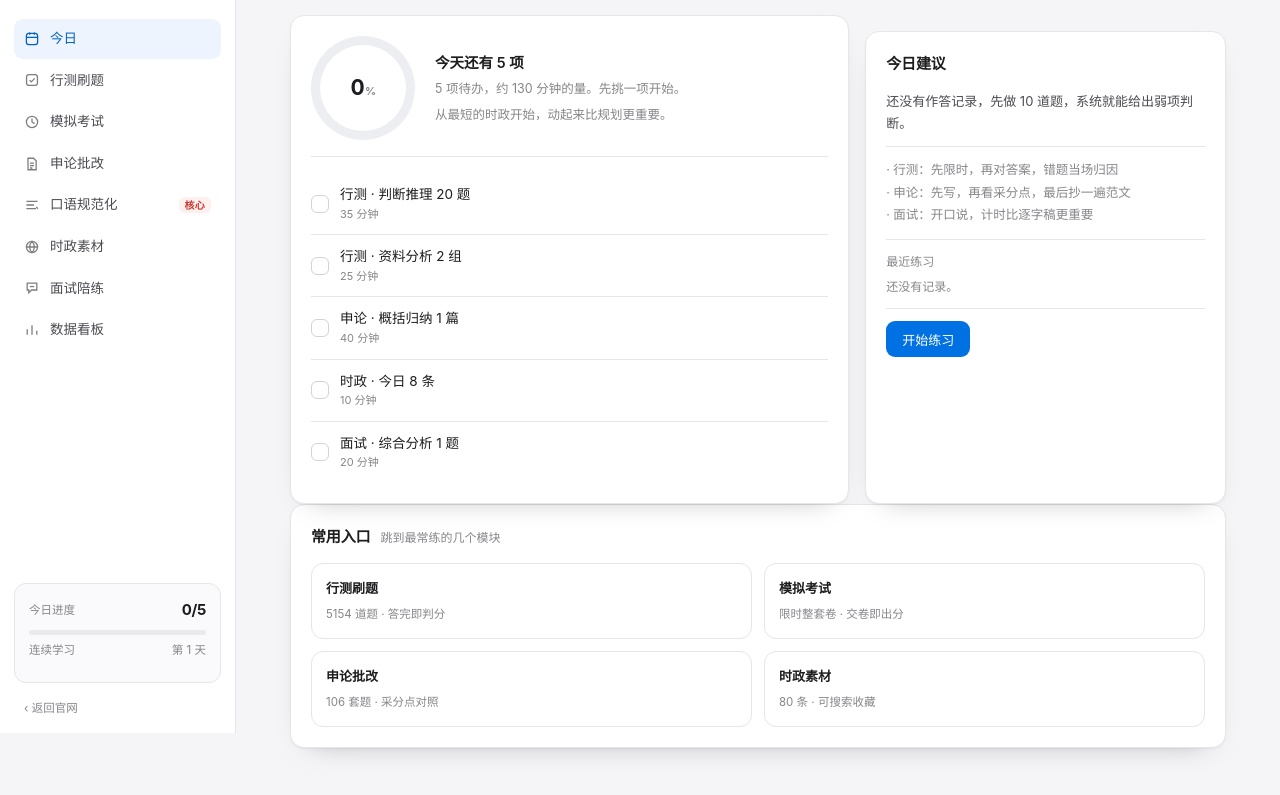
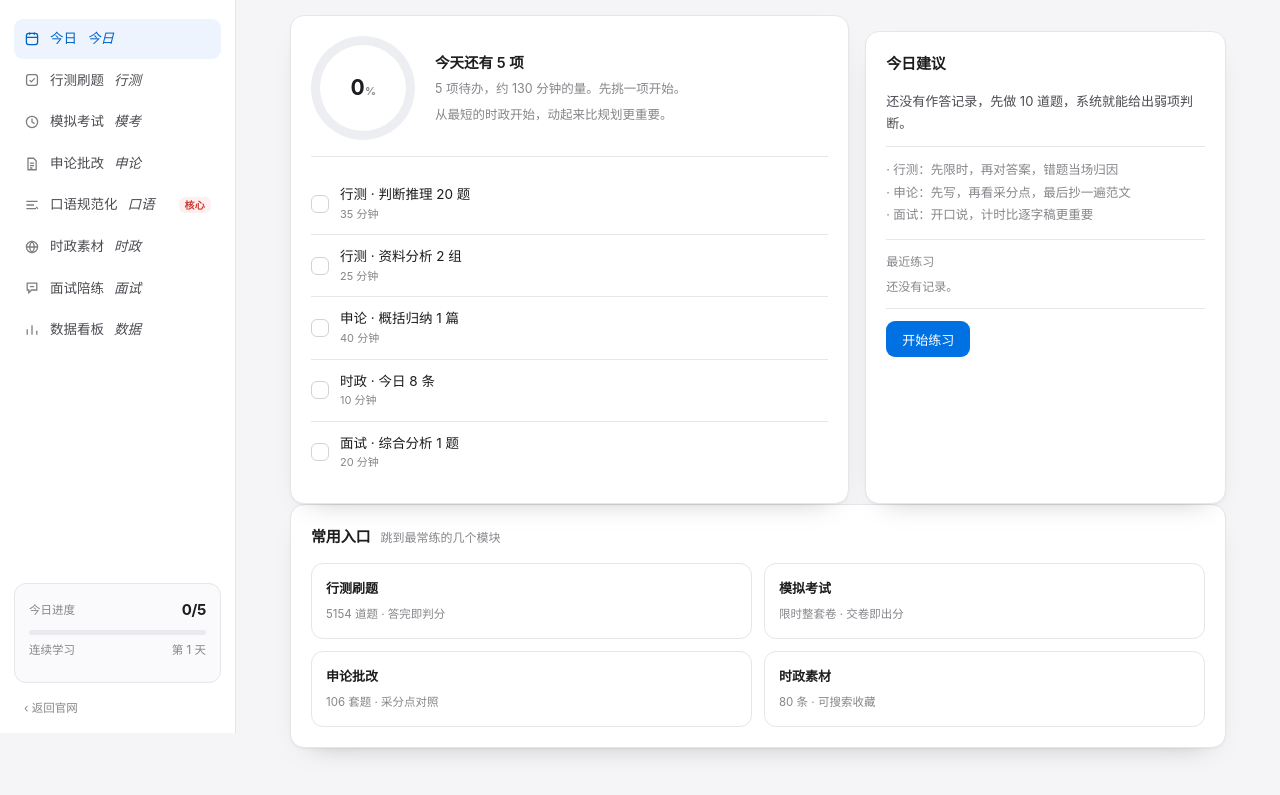
Before and after one commit to Ellis-ovo/kaogong, a plain HTML site: page app.html in a window 1280 px wide. Shown: the part 67-862 px from the top of the page. Drawn offline with Linux system fonts and the light colour scheme.

Commit message:
update app.html

```diff
--- a/app.html
+++ b/app.html
@@ -17,14 +17,14 @@
       <span>考公学习系统<small>学习工作台</small></span>
     </a>
     <nav id="nav">
-      <a class="nav-link" href="#today" data-view="today"><svg viewBox="0 0 20 20" fill="none" stroke="currentColor" stroke-width="1.6"><rect x="3" y="3" width="14" height="14" rx="3"/><path d="M7 1.8v3M13 1.8v3M3 8h14"/></svg><span>今日</span></a>
-      <a class="nav-link" href="#xingce" data-view="xingce"><svg viewBox="0 0 20 20" fill="none" stroke="currentColor" stroke-width="1.6"><rect x="3.2" y="3.2" width="13.6" height="13.6" rx="3"/><path d="M7 10.2l2.1 2.1L13.4 8"/></svg><span>行测刷题</span></a>
-      <a class="nav-link" href="#mock" data-view="mock"><svg viewBox="0 0 20 20" fill="none" stroke="currentColor" stroke-width="1.6"><circle cx="10" cy="10" r="7"/><path d="M10 5.6V10l3.2 2"/></svg><span>模拟考试</span></a>
-      <a class="nav-link" href="#shenlun" data-view="shenlun"><svg viewBox="0 0 20 20" fill="none" stroke="currentColor" stroke-width="1.6"><path d="M5 2.8h7l3.2 3.2v11.2H5z"/><path d="M7.5 9h5M7.5 12h5M7.5 15h3"/></svg><span>申论批改</span></a>
-      <a class="nav-link" href="#koushu" data-view="koushu"><svg viewBox="0 0 20 20" fill="none" stroke="currentColor" stroke-width="1.6"><path d="M3 5.5h14M3 10h9.5M3 14.5h12"/><path d="M15.2 12.4l2.2 2.2"/></svg><span>口语规范化</span><em class="tag">核心</em></a>
-      <a class="nav-link" href="#shizheng" data-view="shizheng"><svg viewBox="0 0 20 20" fill="none" stroke="currentColor" stroke-width="1.6"><circle cx="10" cy="10" r="7"/><path d="M2.6 10h14.8M10 3c2 2.2 3 4.5 3 7s-1 4.8-3 7c-2-2.2-3-4.5-3-7s1-4.8 3-7z"/></svg><span>时政素材</span></a>
-      <a class="nav-link" href="#mianshi" data-view="mianshi"><svg viewBox="0 0 20 20" fill="none" stroke="currentColor" stroke-width="1.6"><path d="M4 4h12v8.5H9.5L6 16v-3.5H4z"/><path d="M7.4 8.2h5.2"/></svg><span>面试陪练</span></a>
-      <a class="nav-link" href="#stats" data-view="stats"><svg viewBox="0 0 20 20" fill="none" stroke="currentColor" stroke-width="1.6"><path d="M4 16V9M10 16V4M16 16v-5"/></svg><span>数据看板</span></a>
+      <a class="nav-link" href="#today" data-view="today"><svg viewBox="0 0 20 20" fill="none" stroke="currentColor" stroke-width="1.6"><rect x="3" y="3" width="14" height="14" rx="3"/><path d="M7 1.8v3M13 1.8v3M3 8h14"/></svg><span>今日</span><i class="nav-short">今日</i></a>
+      <a class="nav-link" href="#xingce" data-view="xingce"><svg viewBox="0 0 20 20" fill="none" stroke="currentColor" stroke-width="1.6"><rect x="3.2" y="3.2" width="13.6" height="13.6" rx="3"/><path d="M7 10.2l2.1 2.1L13.4 8"/></svg><span>行测刷题</span><i class="nav-short">行测</i></a>
+      <a class="nav-link" href="#mock" data-view="mock"><svg viewBox="0 0 20 20" fill="none" stroke="currentColor" stroke-width="1.6"><circle cx="10" cy="10" r="7"/><path d="M10 5.6V10l3.2 2"/></svg><span>模拟考试</span><i class="nav-short">模考</i></a>
+      <a class="nav-link" href="#shenlun" data-view="shenlun"><svg viewBox="0 0 20 20" fill="none" stroke="currentColor" stroke-width="1.6"><path d="M5 2.8h7l3.2 3.2v11.2H5z"/><path d="M7.5 9h5M7.5 12h5M7.5 15h3"/></svg><span>申论批改</span><i class="nav-short">申论</i></a>
+      <a class="nav-link" href="#koushu" data-view="koushu"><svg viewBox="0 0 20 20" fill="none" stroke="currentColor" stroke-width="1.6"><path d="M3 5.5h14M3 10h9.5M3 14.5h12"/><path d="M15.2 12.4l2.2 2.2"/></svg><span>口语规范化</span><i class="nav-short">口语</i><em class="tag">核心</em></a>
+      <a class="nav-link" href="#shizheng" data-view="shizheng"><svg viewBox="0 0 20 20" fill="none" stroke="currentColor" stroke-width="1.6"><circle cx="10" cy="10" r="7"/><path d="M2.6 10h14.8M10 3c2 2.2 3 4.5 3 7s-1 4.8-3 7c-2-2.2-3-4.5-3-7s1-4.8 3-7z"/></svg><span>时政素材</span><i class="nav-short">时政</i></a>
+      <a class="nav-link" href="#mianshi" data-view="mianshi"><svg viewBox="0 0 20 20" fill="none" stroke="currentColor" stroke-width="1.6"><path d="M4 4h12v8.5H9.5L6 16v-3.5H4z"/><path d="M7.4 8.2h5.2"/></svg><span>面试陪练</span><i class="nav-short">面试</i></a>
+      <a class="nav-link" href="#stats" data-view="stats"><svg viewBox="0 0 20 20" fill="none" stroke="currentColor" stroke-width="1.6"><path d="M4 16V9M10 16V4M16 16v-5"/></svg><span>数据看板</span><i class="nav-short">数据</i></a>
     </nav>
 
     <div class="todaybox">
```
